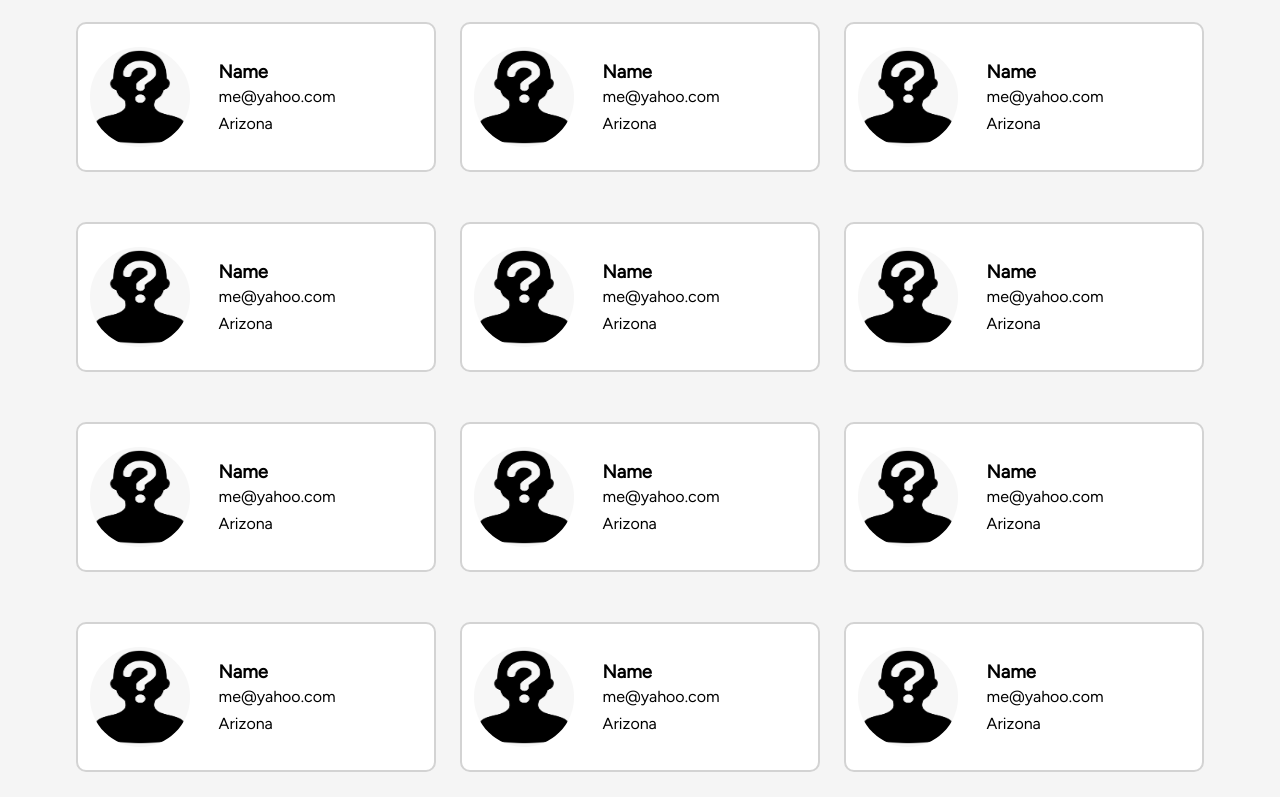
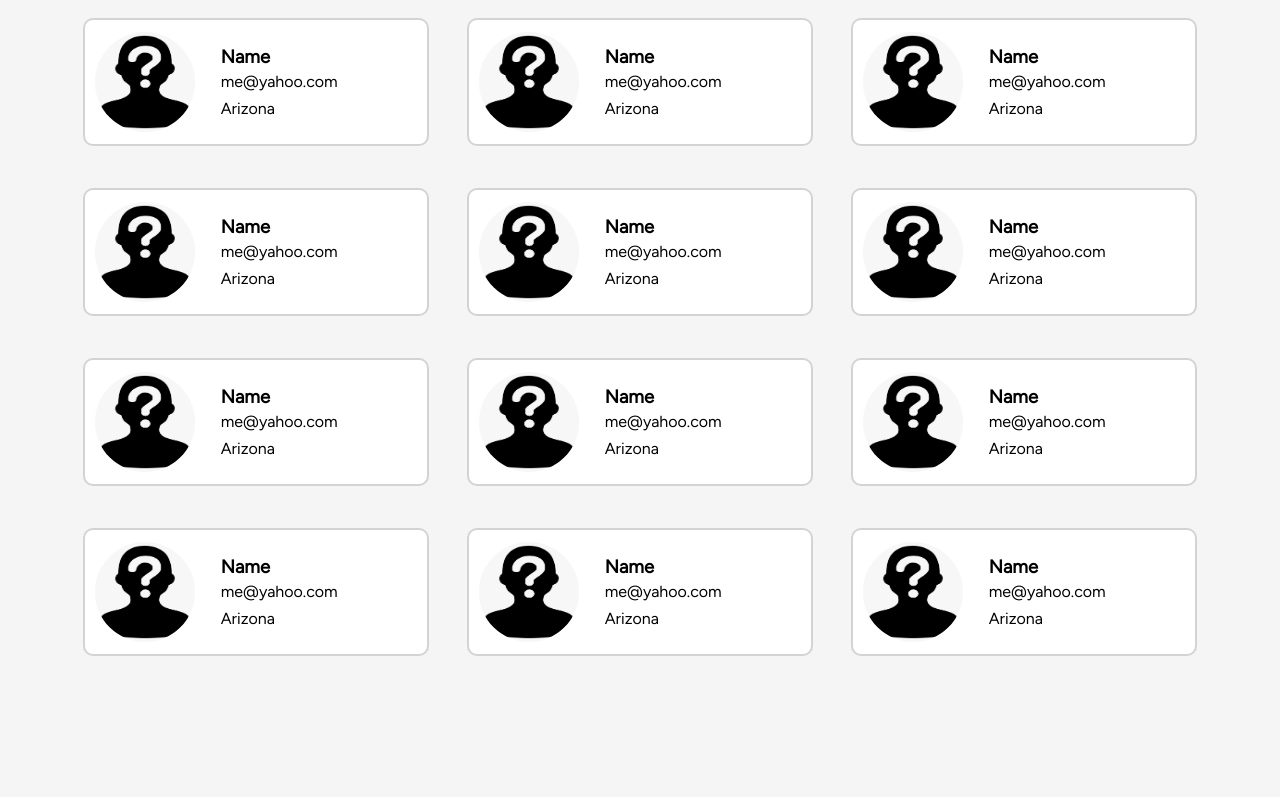
Before and after one commit to sgaona21/API-Employee-Directory, a plain HTML site: page index.html in a window 1280 px wide. Shown: the part 96-893 px from the top of the page. After the commit the page ends 800 px from the top, so only its background shows below. Drawn offline with Linux system fonts and the light colour scheme; no server answers.

Commit message:
street address

```diff
--- a/style.css
+++ b/style.css
@@ -23,7 +23,7 @@ body {
     display: grid;
     grid-template-columns: 1fr 1fr 1fr;
     grid-template-rows: 1fr 1fr 1fr 1fr;
-    height: 800px;
+    height: 85vh;
     width: 90%;
     max-width: 1300px;
     margin: auto;
@@ -55,7 +55,7 @@ body {
     border-radius: 10px;
     height: 75%;
     width: 90%;
-    min-width: 360px;
+    /* min-width: 360px; */
     margin: auto;
     background-color: white;
 }
@@ -71,6 +71,7 @@ body {
     bottom: 0;
     top: 0;
     background: rgba(100, 100, 100, 0.4);
+    height: 100vh;
 }
 
 .modal {
```
